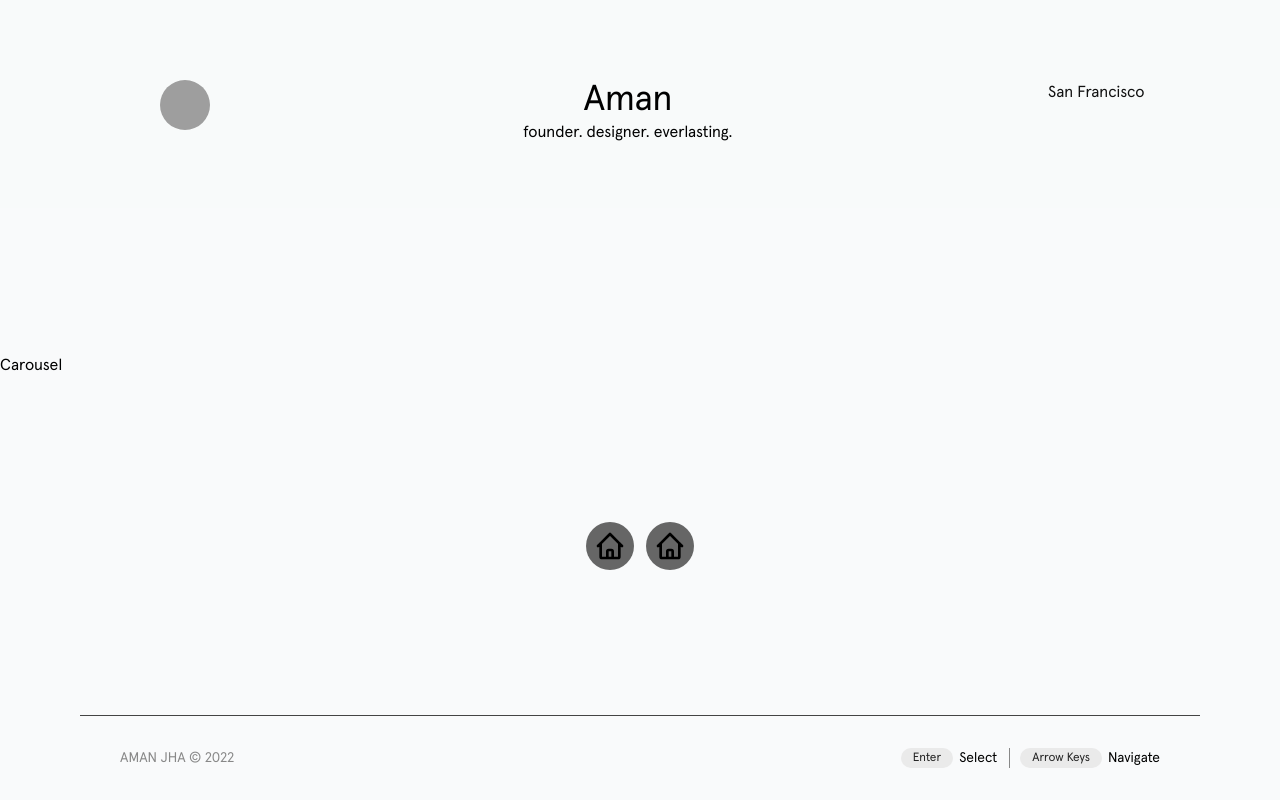
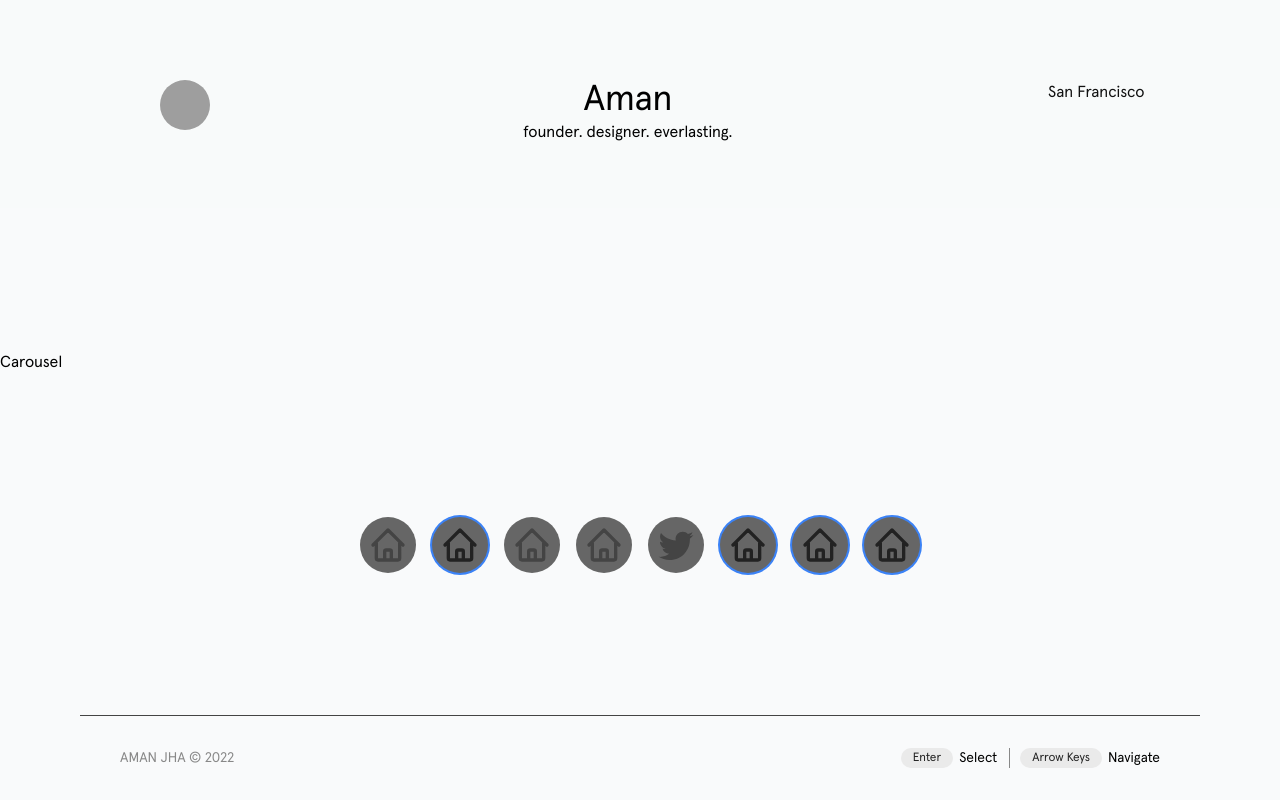
Before and after one commit to JhaAman/switch-portfolio, a Next.js app: page / in a window 1280 px wide. Built offline with nearby package versions, Linux system fonts and the light colour scheme; grey boxes are pictures that could not be loaded.

Commit message:
mdi icons

```diff
--- a/components/Common.tsx
+++ b/components/Common.tsx
@@ -7,12 +7,7 @@ export const ExternalLink = ({
   href: string;
   children: ReactNode;
 }) => (
-  <a
-    className="text-gray-500 transition hover:text-gray-600"
-    target="_blank"
-    rel="noopener noreferrer"
-    href={href}
-  >
+  <a target="_blank" rel="noopener noreferrer" href={href}>
     {children}
   </a>
 );
--- a/components/NavBar.tsx
+++ b/components/NavBar.tsx
@@ -6,16 +6,49 @@ import { useRouter } from "next/router";
 import cn from "classnames";
 
 import { HomeIcon } from "@heroicons/react/outline";
+import Icon from "@mdi/react";
+import { mdiTwitter } from "@mdi/js";
+import { ExternalLink } from "./Common";
 
 const NavObjs = [
+  {
+    href: "/tangie",
+    text: "Tangie",
+    icon: <HomeIcon />,
+  },
   {
     href: "/",
     text: "Home",
     icon: <HomeIcon />,
   },
   {
-    href: "/about",
-    text: "About",
+    href: "/everlasting",
+    text: "Everlasting Day",
+    icon: <HomeIcon />,
+  },
+  {
+    href: "/blog",
+    text: "Blog",
+    icon: <HomeIcon />,
+  },
+  {
+    href: "https://twitter.com/amanjha__",
+    text: "Twitter",
+    icon: <Icon path={mdiTwitter} />,
+  },
+  {
+    href: "/",
+    text: "Home",
+    icon: <HomeIcon />,
+  },
+  {
+    href: "/",
+    text: "Home",
+    icon: <HomeIcon />,
+  },
+  {
+    href: "/",
+    text: "Home",
     icon: <HomeIcon />,
   },
 ];
@@ -23,8 +56,10 @@ const NavObjs = [
 type Props = {};
 
 export default function NavBar({}: Props) {
+  const [items, setItems] = React.useState(NavObjs);
+
   return (
-    <div className="flex items-center justify-center gap-3">
+    <div className="flex items-center justify-center gap-4">
       {/* <NavItem href="/" text="text" /> */}
       {NavObjs.map((obj) => (
         <NavItem key={obj.href} {...obj} />
@@ -43,20 +78,32 @@ const NavItem = ({
   icon: ReactNode;
 }) => {
   const router = useRouter();
-  const isActive = router.asPath === href;
+
+  // Should we use Link or ExternalLink?
+  const startsWith = (string: string, prefix: string) =>
+    string.indexOf(prefix) === 0;
+
+  const hasHttp = (str: string) =>
+    startsWith(str, "https://") || startsWith(str, "http://");
+
+  const isActive = !hasHttp(href) && router.asPath === href;
 
   return (
-    <button className="w-12 h-12 p-2 bg-gray-500 rounded-full">
-      <Link href={href} passHref>
-        {/* <Image
-          alt="Aman Jha"
-          height={50}
-          width={50}
-          src="/static/images/profile.jpg"
-          className="rounded-full"
-        /> */}
-        <HomeIcon className="w-full h-full" />
-      </Link>
+    <button
+      className={cn(
+        isActive
+          ? "selected font-semibold text-gray-800 dark:text-gray-200"
+          : "font-normal text-gray-600 dark:text-gray-400",
+        " w-14 h-14 p-2 bg-gray-500 rounded-full"
+      )}
+    >
+      {/* // className="w-12 h-12 p-2 bg-gray-500 rounded-full"> */}
+      {hasHttp(href) && <ExternalLink href={href}>{icon}</ExternalLink>}
+      {!hasHttp(href) && (
+        <Link href={href} passHref>
+          {icon}
+        </Link>
+      )}
     </button>
   );
 };
--- a/package.json
+++ b/package.json
@@ -10,6 +10,8 @@
   },
   "dependencies": {
     "@heroicons/react": "^1.0.6",
+    "@mdi/js": "^6.5.95",
+    "@mdi/react": "^1.5.0",
     "@tailwindcss/typography": "^0.5.2",
     "classnames": "^2.3.1",
     "fathom-client": "^3.4.1",
--- a/styles/globals.css
+++ b/styles/globals.css
@@ -188,3 +188,6 @@
 .skip-nav {
   @apply absolute px-4 py-3 transition-transform duration-200 transform -translate-y-12 -left-1/4 focus:top-4 focus:translate-y-3 -top-8;
 }
+.selected {
+  @apply ring-2 ring-blue-500;
+}
```
Also changed, not shown: 1 other file (tests, documents, lock files or other folders).
